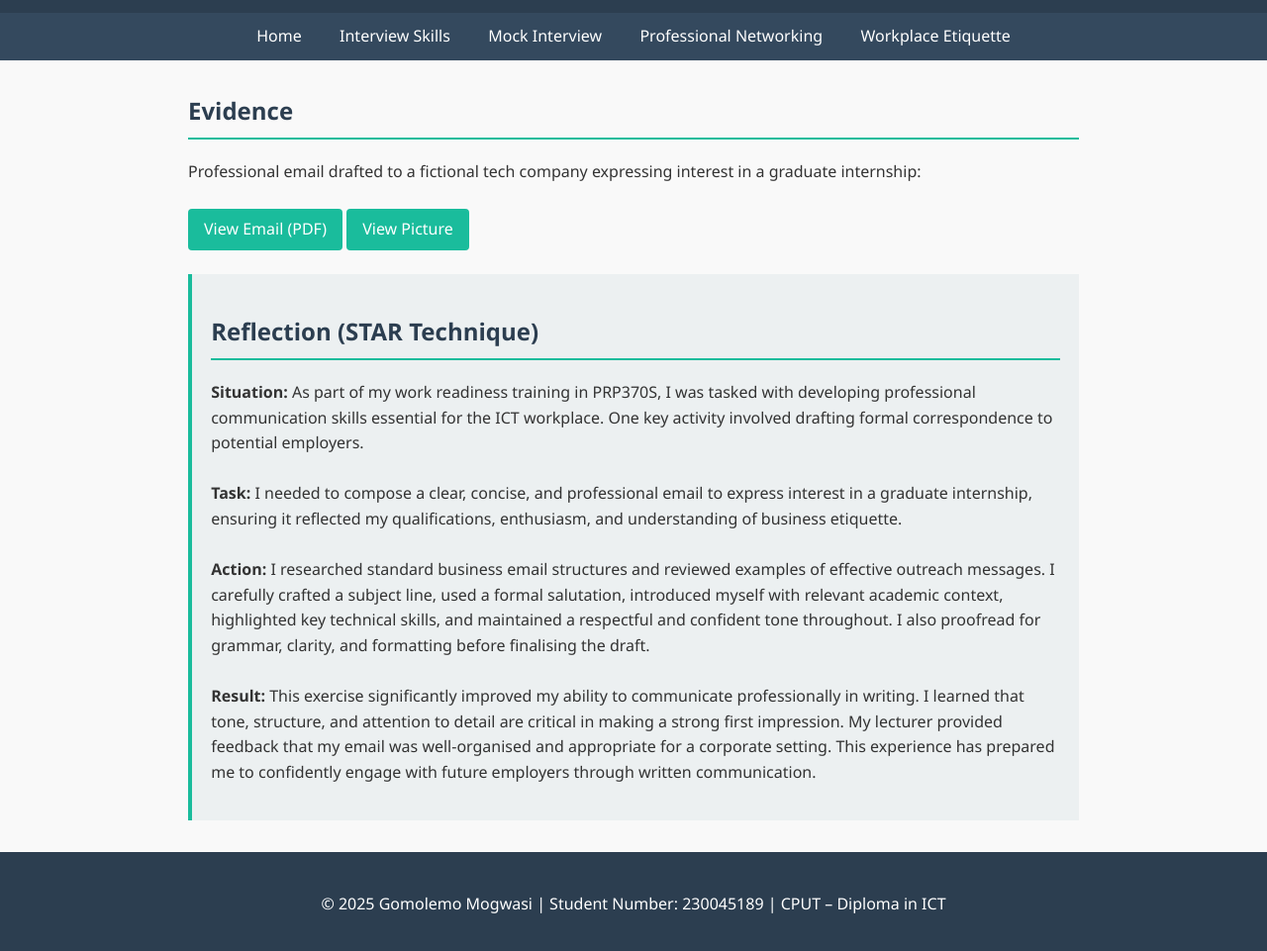
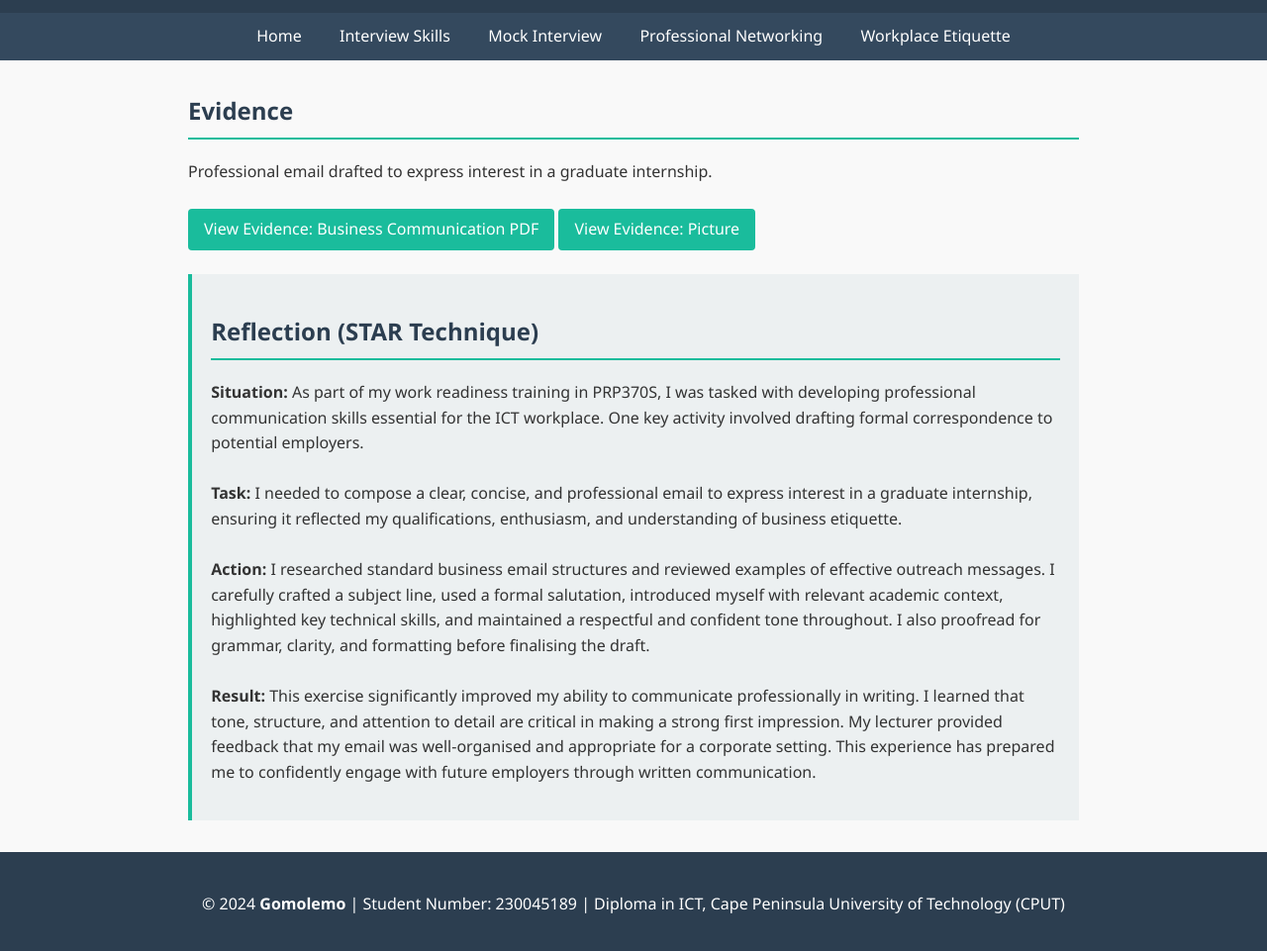
Before and after one commit to Gomolemo-08/GIithub-Portfolio, a plain HTML site: page BUSINESS COMMUNICATION/business-communication.html in a window 1280 px wide. Shown: the part 65-1026 px from the top of the page at 99% size. Drawn offline with Linux system fonts and the light colour scheme.

Commit message:
Update business-communication.html

```diff
--- a/BUSINESS COMMUNICATION/business-communication.html
+++ b/BUSINESS COMMUNICATION/business-communication.html
@@ -3,7 +3,7 @@
 <head>
   <meta charset="UTF-8" />
   <meta name="viewport" content="width=device-width, initial-scale=1.0"/>
-  <title>Business Communication – Portfolio</title>
+  <title>Business Communication – PRP370S Portfolio</title>
   <link rel="stylesheet" href="../assets/css/style.css" />
 </head>
 <body>
@@ -14,19 +14,25 @@
   <nav>
     <ul>
       <li><a href="../index.html">Home</a></li>
-      <li><a href="interview-skills.html">Interview Skills</a></li>
-      <li><a href="mock-interview.html">Mock Interview</a></li>
-      <li><a href="professional-networking.html">Professional Networking</a></li>
-      <li><a href="workplace-etiquette.html">Workplace Etiquette</a></li>
+      <li><a href="../INTERVIEW%20SKILLS/interview-skills.html">Interview Skills</a></li>
+      <li><a href="../MOCK%20INTERVIEW/mock-interview.html">Mock Interview</a></li>
+      <li><a href="../PROFESSIONAL%20NETWORKING/professional-networking.html">Professional Networking</a></li>
+      <li><a href="../WORKPLACE%20ETIQUETTE/workplace-etiquette.html">Workplace Etiquette</a></li>
     </ul>
   </nav>
 
   <main>
     <section>
       <h2>Evidence</h2>
-      <p>Professional email drafted to a fictional tech company expressing interest in a graduate internship:</p>
-      <a href="BUSINESS%20COMMUNICATION/Business-communication.pdf" class="btn" target="_blank">View Email (PDF)</a>
-      <a href="BUSINESS%20COMMUNICATION/BUSINESS COMMUNICATION.png" class="btn" target="_blank">View Picture</a>
+      <p>
+        Professional email drafted to express interest in a graduate internship.
+      </p>
+      <a href="Business-communication.pdf" class="btn" target="_blank">
+        View Evidence: Business Communication PDF
+      </a>
+      <a href="BUSINESS COMMUNICATION.png" class="btn" target="_blank">
+        View Evidence: Picture
+      </a>
     </section>
 
     <section class="reflection">
@@ -41,7 +47,10 @@
   </main>
 
   <footer>
-    <p>© 2025 Gomolemo Mogwasi | Student Number: 230045189 | CPUT – Diploma in ICT</p>
+    <p>
+      &copy; 2024 <strong>Gomolemo</strong> | Student Number: 230045189 |
+      Diploma in ICT, Cape Peninsula University of Technology (CPUT)
+    </p>
   </footer>
 </body>
 </html>
```
